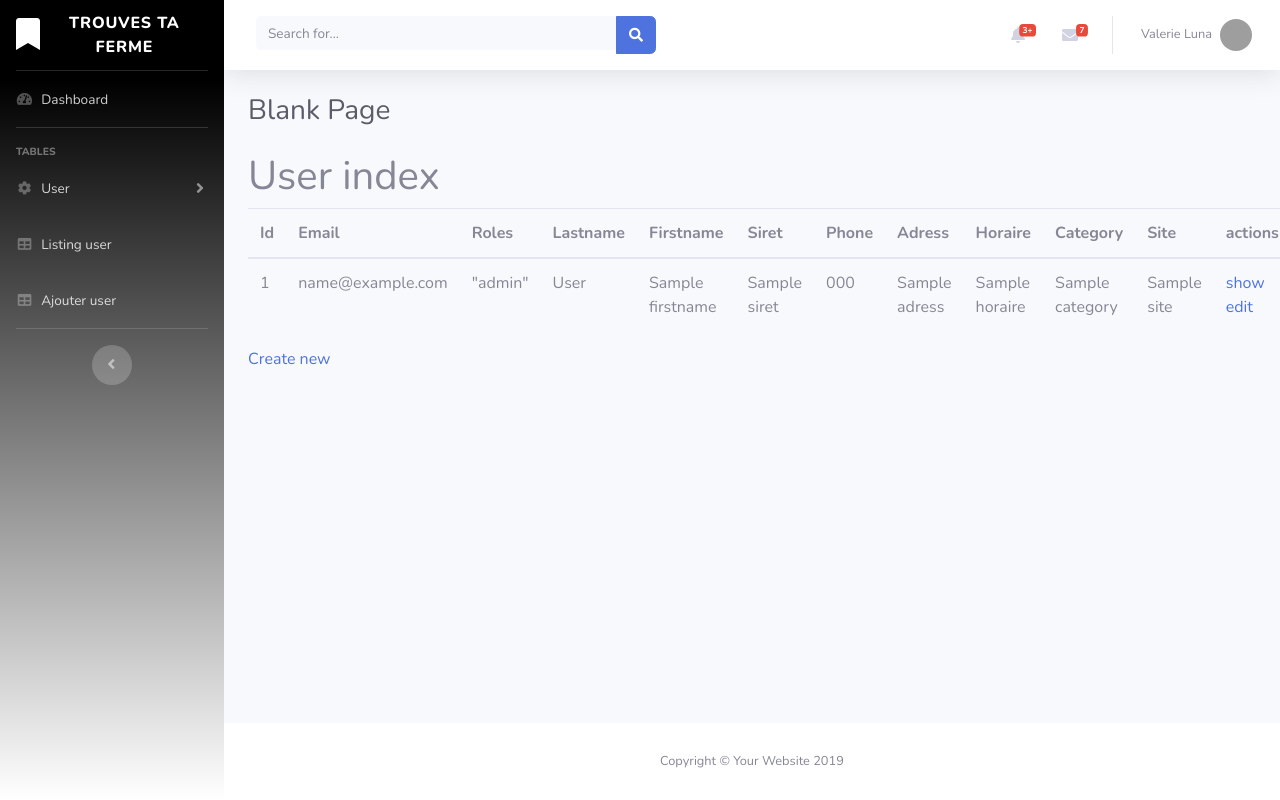
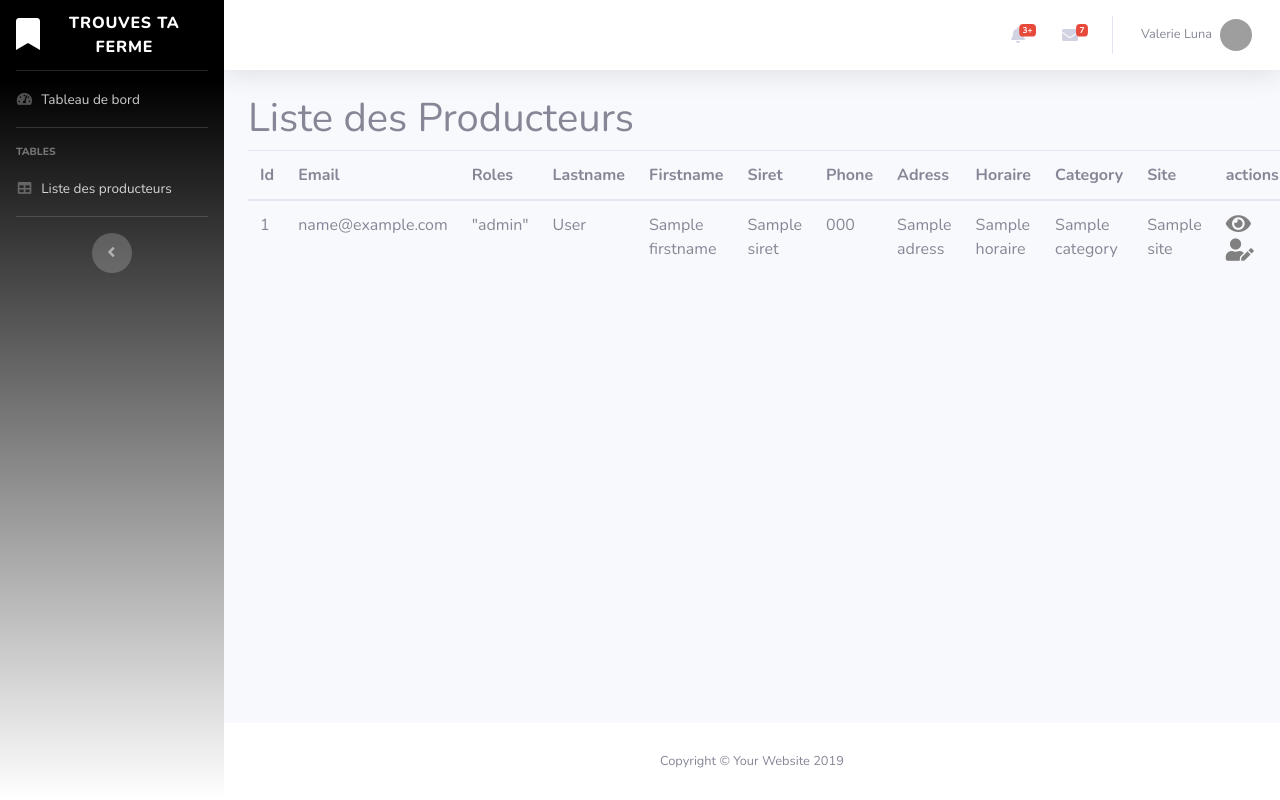
Before and after one commit to JCoderius/projet_soutenance_gr3, a Symfony app: template templates/user/index.html.twig in a window 1280 px wide. Run offline with Twig, Linux system fonts and the light colour scheme; the template is opened without the code that fills it: most values are stand-ins (such as "Sample title", 1, 10 or a date in 2020); some libraries are stand-ins or nearby versions; grey boxes are pictures that could not be loaded.

Commit message:
BO user ok

```diff
--- a/public/asset/css/styleadmin.css
+++ b/public/asset/css/styleadmin.css
@@ -4,3 +4,8 @@
   background-image: linear-gradient(180deg, #000 10%, #fff 100%);
   background-size: cover;
 }
+
+.fa-eye, .fa-user-edit, .fa-trash-alt {
+    font-size: 1.4em;
+    color: grey;
+}
--- a/templates/admin.html.twig
+++ b/templates/admin.html.twig
@@ -45,7 +45,7 @@
       <li class="nav-item">
         <a class="nav-link" href="{{ path('admin') }}">
           <i class="fas fa-fw fa-tachometer-alt"></i>
-          <span>Dashboard</span></a>
+          <span>Tableau de bord</span></a>
       </li>
 
       <!-- Divider -->
@@ -57,7 +57,7 @@
       </div>
 
       <!-- Nav Item - Pages Collapse Menu -->
-      <li class="nav-item">
+      <!-- <li class="nav-item">
         <a class="nav-link collapsed" href="#" data-toggle="collapse" data-target="#collapseTwo" aria-expanded="true" aria-controls="collapseTwo">
           <i class="fas fa-fw fa-cog"></i>
           <span>User</span>
@@ -69,7 +69,7 @@
             <a class="collapse-item" href="#">Ajouter user</a>
           </div>
         </div>
-      </li>
+      </li> -->
 
       <!-- Nav Item - Utilities Collapse Menu -->
       <!-- <li class="nav-item">
@@ -127,13 +127,9 @@
       <li class="nav-item">
         <a class="nav-link" href="{{ path('user_index') }}">
           <i class="fas fa-fw fa-table"></i>
-          <span>Listing user</span></a>
+          <span>Liste des producteurs</span></a>
       </li>
-      <li class="nav-item">
-        <a class="nav-link" href="{{ path('user_new') }}">
-          <i class="fas fa-fw fa-table"></i>
-          <span>Ajouter user</span></a>
-      </li>
+
 
 
 
@@ -166,7 +162,7 @@
           </button>
 
           <!-- Topbar Search -->
-          <form class="d-none d-sm-inline-block form-inline mr-auto ml-md-3 my-2 my-md-0 mw-100 navbar-search">
+          <!-- <form class="d-none d-sm-inline-block form-inline mr-auto ml-md-3 my-2 my-md-0 mw-100 navbar-search">
             <div class="input-group">
               <input type="text" class="form-control bg-light border-0 small" placeholder="Search for..." aria-label="Search" aria-describedby="basic-addon2">
               <div class="input-group-append">
@@ -175,7 +171,7 @@
                 </button>
               </div>
             </div>
-          </form>
+          </form> -->
 
           <!-- Topbar Navbar -->
           <ul class="navbar-nav ml-auto">
@@ -344,7 +340,7 @@
         <div class="container-fluid">
 
           <!-- Page Heading -->
-          <h1 class="h3 mb-4 text-gray-800">Blank Page</h1>
+          <h1 class="h3 mb-4 text-gray-800"></h1>
           {% block body %}{% endblock %}
         </div>
         <!-- /.container-fluid -->
--- a/templates/user/_delete_form.html.twig
+++ b/templates/user/_delete_form.html.twig
@@ -1,5 +1,5 @@
 <form method="post" action="{{ path('user_delete', {'id': user.id}) }}" onsubmit="return confirm('Are you sure you want to delete this item?');">
     <input type="hidden" name="_method" value="DELETE">
     <input type="hidden" name="_token" value="{{ csrf_token('delete' ~ user.id) }}">
-    <button class="btn">Delete</button>
+    <button class="btn"><i class="fas fa-trash-alt" title="supprimer"></i></button>
 </form>
--- a/templates/user/edit.html.twig
+++ b/templates/user/edit.html.twig
@@ -5,9 +5,9 @@
 {% block body %}
     <h1>Edit User</h1>
 
-    {{ include('user/_form.html.twig', {'button_label': 'Update'}) }}
+    {{ include('user/_form.html.twig', {'button_label': 'Mise à jour'}) }}
 
-    <a href="{{ path('user_index') }}">back to list</a>
+    <a href="{{ path('user_index') }}">Retour à la liste</a>
 
     {{ include('user/_delete_form.html.twig') }}
 {% endblock %}
--- a/templates/user/index.html.twig
+++ b/templates/user/index.html.twig
@@ -3,7 +3,7 @@
 {% block title %}User index{% endblock %}
 
 {% block body %}
-    <h1>User index</h1>
+    <h1>Liste des Producteurs</h1>
 
     <table class="table">
         <thead>
@@ -41,8 +41,8 @@
                 <td>{{ user.category }}</td>
                 <td>{{ user.site }}</td>
                 <td>
-                    <a href="{{ path('user_show', {'id': user.id}) }}">show</a>
-                    <a href="{{ path('user_edit', {'id': user.id}) }}">edit</a>
+                    <a href="{{ path('user_show', {'id': user.id}) }}"><i class="fas fa-eye" title="afficher"></i></a>
+                    <a href="{{ path('user_edit', {'id': user.id}) }}"><i class="fas fa-user-edit" title="éditer"></i></a>
                 </td>
             </tr>
         {% else %}
@@ -53,5 +53,5 @@
         </tbody>
     </table>
 
-    <a href="{{ path('user_new') }}">Create new</a>
+    <!-- <a href="{{ path('user_new') }}">Create new</a> -->
 {% endblock %}
--- a/templates/user/new.html.twig
+++ b/templates/user/new.html.twig
@@ -7,5 +7,5 @@
 
     {{ include('user/_form.html.twig') }}
 
-    <a href="{{ path('user_index') }}">back to list</a>
+    <a href="{{ path('user_index') }}">Retour à la liste</a>
 {% endblock %}
--- a/templates/user/show.html.twig
+++ b/templates/user/show.html.twig
@@ -62,9 +62,9 @@
         </tbody>
     </table>
 
-    <a href="{{ path('user_index') }}">back to list</a>
+    <a href="{{ path('user_index') }}">Retour à la liste</a>
 
-    <a href="{{ path('user_edit', {'id': user.id}) }}">edit</a>
+    <a href="{{ path('user_edit', {'id': user.id}) }}">Editer</a>
 
     {{ include('user/_delete_form.html.twig') }}
 {% endblock %}
```
